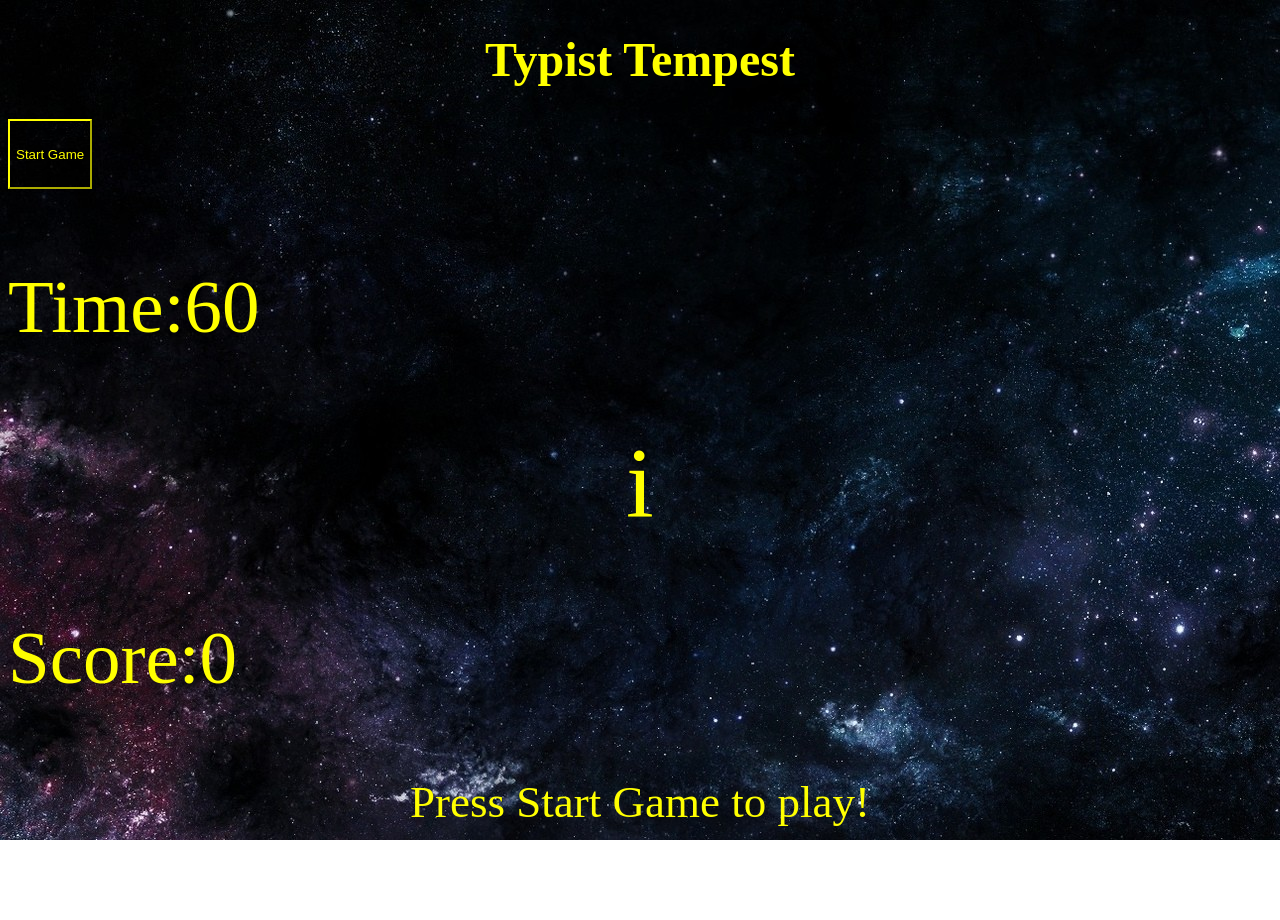
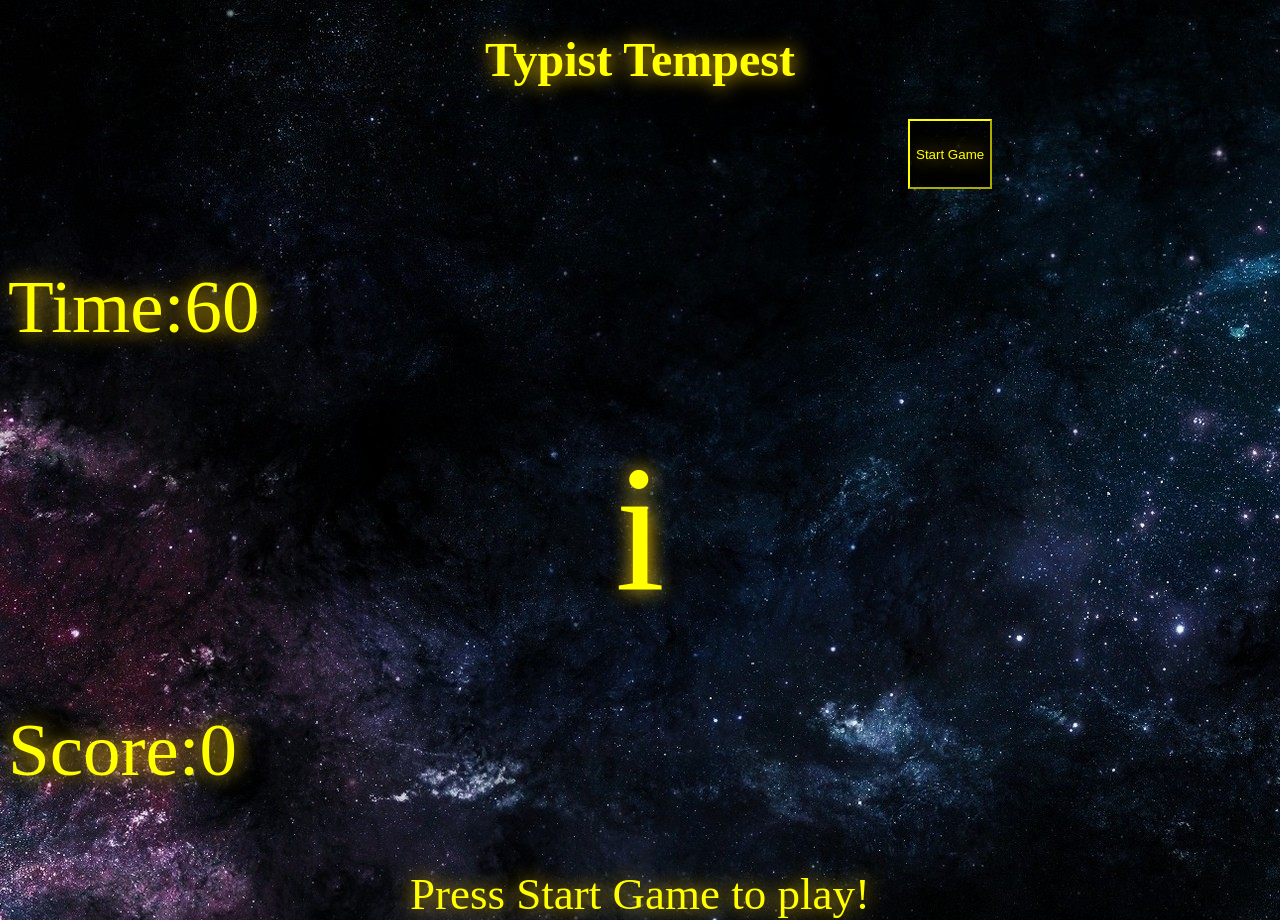
Before and after one commit to Bones0689/TypistTempest, a plain HTML site: page index.html in a window 1280 px wide. Before the commit the page ends 840 px from the top, so only its background shows below. Drawn offline with Linux system fonts and the light colour scheme.

Commit message:
fixed score

```diff
--- a/app.js
+++ b/app.js
@@ -38,7 +38,7 @@ document.addEventListener("keydown", function(event) {
     } else {
       updateScore(false);
     }
-    if (score >= 60) {
+    if (score >= 40) {
       endGame("You Won!");
     } else {
       updateGameMessage();
--- a/style.css
+++ b/style.css
@@ -1,4 +1,5 @@
 * {
+    text-shadow: #FC0 1px 0 20px;
     color: yellow;
 }
 
@@ -17,6 +18,7 @@ body {
 
 #startButton {
     background-image:  url('imgs/tempistImg.jpg');
+    margin-left: 900px;
     border-color: yellow;
     height: 70px;
 }
@@ -28,7 +30,7 @@ body {
 
 #letterTarget {
     text-align: center;
-    font-size: 100px;
+    font-size: 180px;
 }
 
 #time, #currentTime {
```
